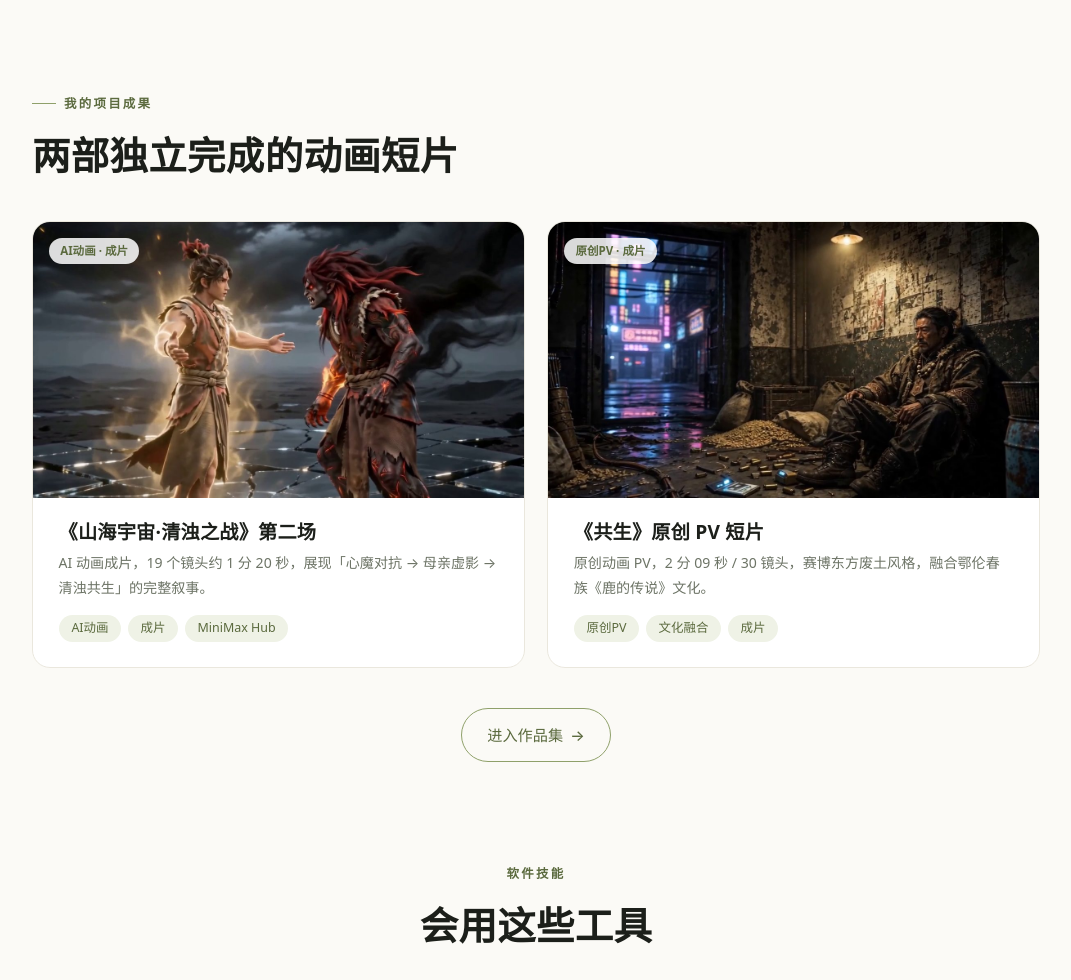
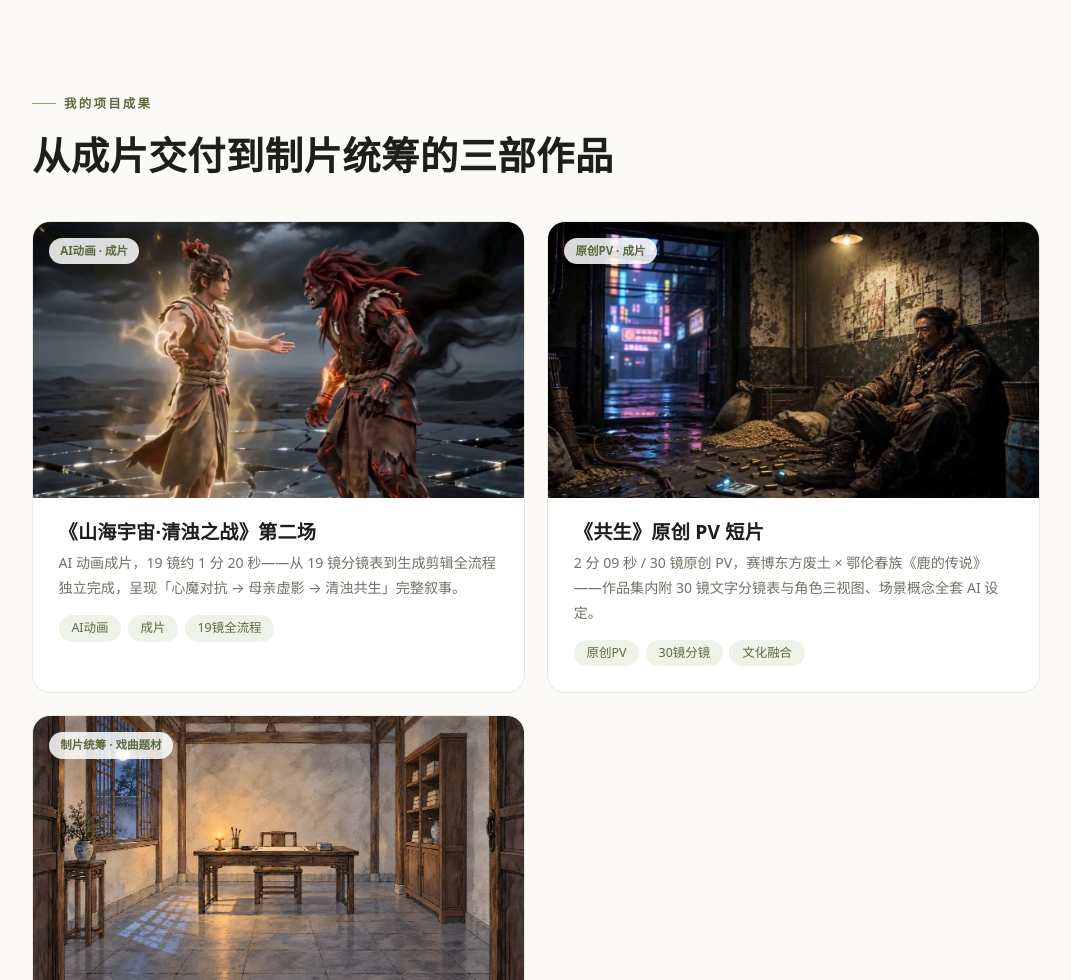
Before and after one commit to Hyptia-wang/portfolio, a plain HTML site: page index.html in a window 1280 px wide. Shown: the part 1820-2800 px from the top of the page, without its empty margins (104-1175 px from the left). Drawn offline with Linux system fonts and the light colour scheme.

Commit message:
update index.html

```diff
--- a/index.html
+++ b/index.html
@@ -113,7 +113,7 @@
     <div class="container">
       <div class="section-head reveal">
         <span class="eyebrow">我的项目成果</span>
-        <h2>两部独立完成的动画短片</h2>
+        <h2>从成片交付到制片统筹的三部作品</h2>
       </div>
       <div class="grid-2" style="margin-top:2.5rem">
         <a class="card reveal" href="works.html">
@@ -123,8 +123,8 @@
           </div>
           <div class="card-body">
             <h3>《山海宇宙·清浊之战》第二场</h3>
-            <p>AI 动画成片，19 个镜头约 1 分 20 秒，展现「心魔对抗 → 母亲虚影 → 清浊共生」的完整叙事。</p>
-            <div class="card-tags"><span class="chip">AI动画</span><span class="chip">成片</span><span class="chip">MiniMax Hub</span></div>
+            <p>AI 动画成片，19 镜约 1 分 20 秒——从 19 镜分镜表到生成剪辑全流程独立完成，呈现「心魔对抗 → 母亲虚影 → 清浊共生」完整叙事。</p>
+            <div class="card-tags"><span class="chip">AI动画</span><span class="chip">成片</span><span class="chip">19镜全流程</span></div>
           </div>
         </a>
         <a class="card reveal" data-delay="1" href="works.html">
@@ -134,8 +134,19 @@
           </div>
           <div class="card-body">
             <h3>《共生》原创 PV 短片</h3>
-            <p>原创动画 PV，2 分 09 秒 / 30 镜头，赛博东方废土风格，融合鄂伦春族《鹿的传说》文化。</p>
-            <div class="card-tags"><span class="chip">原创PV</span><span class="chip">文化融合</span><span class="chip">成片</span></div>
+            <p>2 分 09 秒 / 30 镜原创 PV，赛博东方废土 × 鄂伦春族《鹿的传说》——作品集内附 30 镜文字分镜表与角色三视图、场景概念全套 AI 设定。</p>
+            <div class="card-tags"><span class="chip">原创PV</span><span class="chip">30镜分镜</span><span class="chip">文化融合</span></div>
+          </div>
+        </a>
+        <a class="card reveal" data-delay="2" href="works.html">
+          <div class="card-cover">
+            <img src="assets/works/xhs/study_front.png" alt="《荀慧生·红娘》书斋场景" />
+            <span class="cat">制片统筹 · 戏曲题材</span>
+          </div>
+          <div class="card-body">
+            <h3>戏曲动画《荀慧生·红娘》</h3>
+            <p>3 分 43 秒 / 18 镜单集的制片统筹——制作计划、18 镜分镜脚本（PDF 可查）与角色/场景/道具资产拆分交付。</p>
+            <div class="card-tags"><span class="chip">制片统筹</span><span class="chip">18镜资产拆分</span><span class="chip">戏曲题材</span></div>
           </div>
         </a>
       </div>
```
